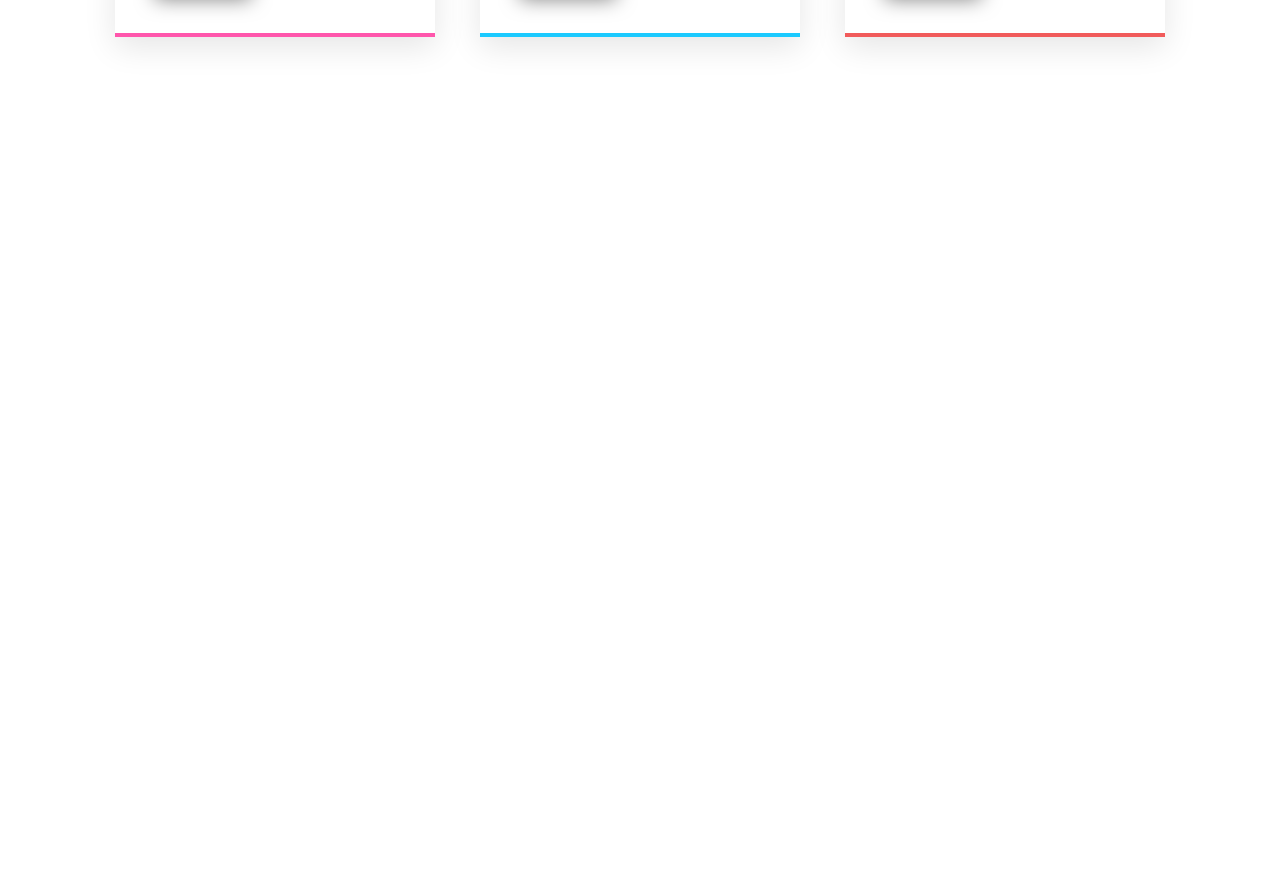
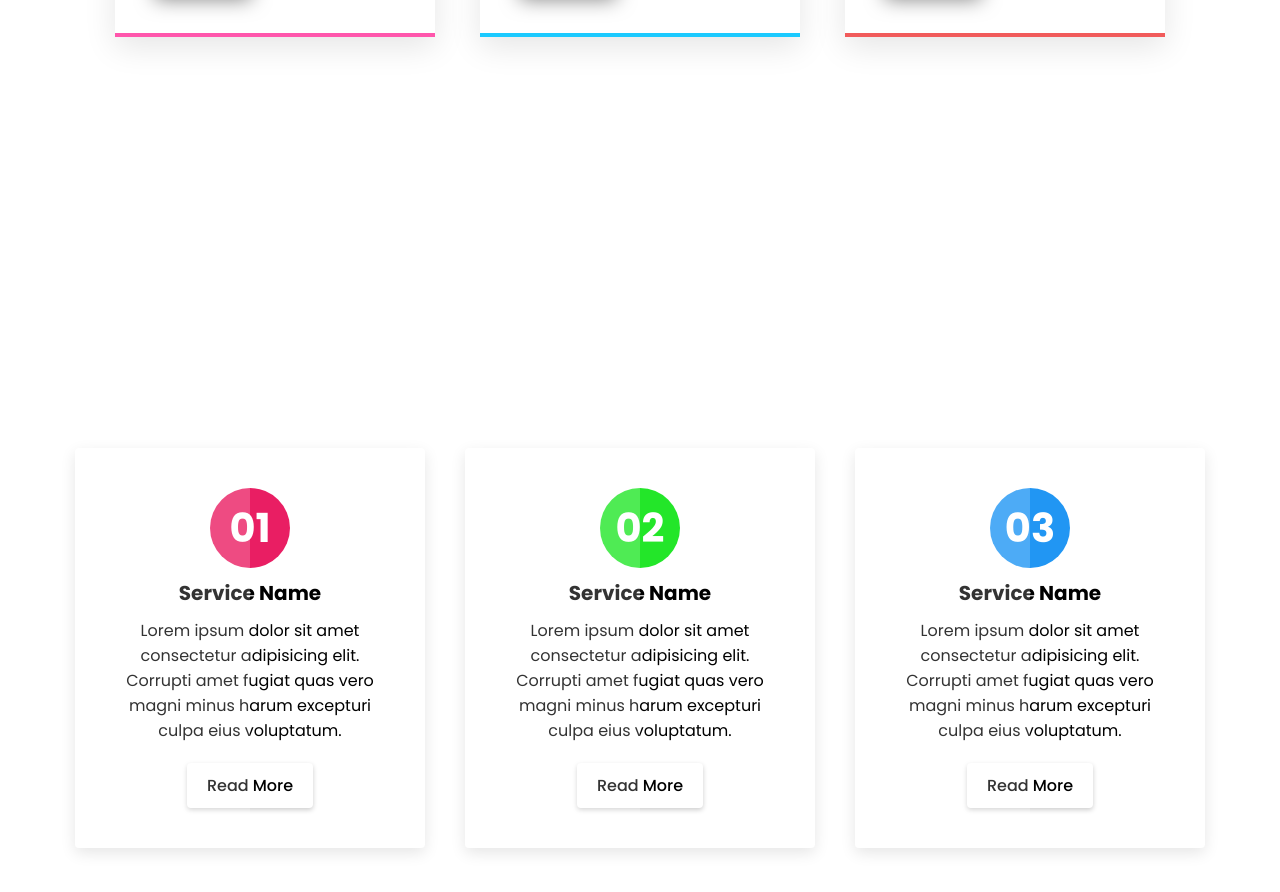
Before and after one commit to PriontoAbdullah/CSS-Card-Effect, a plain HTML site: page index.html in a window 1280 px wide. Shown: the part 552-1444 px from the top of the page. Before the commit the page ends 800 px from the top, so only its background shows below. Drawn offline with Linux system fonts and the light colour scheme.

Commit message:
Service box hover

```diff
--- /dev/null
+++ b/Service-box-hover.css
@@ -0,0 +1,118 @@
+@import url('https://fonts.googleapis.com/css?family=Poppins:400,500,600,700,800,900&displayer=swap');
+
+#Service-box-hover {
+    margin: 0;
+    padding: 0;
+    height: 100vh;
+    display: flex;
+    justify-content: center;
+    align-items: center;
+    font-family: 'Poppins', sans-serif;
+}
+
+.container-service {
+    display: flex;
+    flex-wrap: wrap;
+    justify-content: space-between;
+}
+
+.container-service .box {
+    position: relative;
+    width: 350px;
+    padding: 40px;
+    background: #fff;
+    box-shadow: 0 5px 15px rgba(0, 0, 0, 0.1);
+    border-radius: 4px;
+    margin: 20px;
+    box-sizing: border-box;
+    overflow: hidden;
+    text-align: center;
+}
+
+.container-service .box:before {
+    content: '';
+    width: 50%;
+    height: 100%;
+    position: absolute;
+    top: 0;
+    left: 0;
+    background: rgba(255, 255, 255, 0.2);
+    z-index: 2;
+    pointer-events: none;
+}
+
+.container-service .box .icon {
+    position: relative;
+    width: 80px;
+    height: 80px;
+    color: #fff;
+    background: #000;
+    display: flex;
+    justify-content: center;
+    align-items: center;
+    margin: 0 auto;
+    border-radius: 50%;
+    font-size: 40px;
+    font-weight: 700;
+    transition: 1s;
+}
+
+.container-service .box:nth-child(1) .icon {
+    box-shadow: 0 0 0 #e91e63;
+    background: #e91e63;
+}
+
+.container-service .box:nth-child(1):hover .icon {
+    box-shadow: 0 0 0 400px #e91e63;
+}
+
+.container-service .box:nth-child(2) .icon {
+    box-shadow: 0 0 0 #23e629;
+    background: #23e629;
+}
+
+.container-service .box:nth-child(2):hover .icon {
+    box-shadow: 0 0 0 400px #23e629;
+}
+
+.container-service .box:nth-child(3) .icon {
+    box-shadow: 0 0 0 #2196f3;
+    background: #2196f3;
+}
+
+.container-service .box:nth-child(3):hover .icon {
+    box-shadow: 0 0 0 400px #2196f3;
+}
+
+.container-service .box .content {
+    position: relative;
+    z-index: 1;
+    transition: 0.5s;
+}
+
+.container-service .box:hover .content {
+    color: #fff;
+}
+
+.container-service .box .content h3 {
+    font-size: 20px;
+    margin: 10px 0;
+    padding: 0;
+}
+
+.container-service .box .content p {
+    margin: 0;
+    padding: 0;
+}
+
+.container-service .box .content a {
+    display: inline-block;
+    padding: 10px 20px;
+    background: #fff;
+    border-radius: 4px;
+    text-decoration: none;
+    color: #000;
+    font-weight: 500;
+    margin-top: 20px;
+    box-shadow: 0 2px 5px rgba(0, 0, 0, 0.2);
+}
--- a/index.html
+++ b/index.html
@@ -6,6 +6,7 @@
     <title>CSS Card Effect</title>
 
     <link rel="stylesheet" type="text/css" href="Quick-text.css">
+    <link rel="stylesheet" type="text/css" href="Service-box-hover.css">
 
 </head>
 <body>
@@ -37,5 +38,35 @@
         </div>
     </section>
 
+    <!------- Quick Text Card Hover -->
+    <section id="Service-box-hover">
+        <div class="container-service">
+            <div class="box">
+                <div class="icon">01</div>
+                <div class="content">
+                    <h3>Service Name</h3>
+                    <p>Lorem ipsum dolor sit amet consectetur adipisicing elit. Corrupti amet fugiat quas vero magni minus harum excepturi culpa eius voluptatum.</p>
+                    <a href="#">Read More</a>
+                </div>
+            </div>
+            <div class="box">
+                <div class="icon">02</div>
+                <div class="content">
+                    <h3>Service Name</h3>
+                    <p>Lorem ipsum dolor sit amet consectetur adipisicing elit. Corrupti amet fugiat quas vero magni minus harum excepturi culpa eius voluptatum.</p>
+                    <a href="#">Read More</a>
+                </div>
+            </div>
+            <div class="box">
+                <div class="icon">03</div>
+                <div class="content">
+                    <h3>Service Name</h3>
+                    <p>Lorem ipsum dolor sit amet consectetur adipisicing elit. Corrupti amet fugiat quas vero magni minus harum excepturi culpa eius voluptatum.</p>
+                    <a href="#">Read More</a>
+                </div>
+            </div>
+        </div>
+    </section>
+
 </body>
 </html>
```
